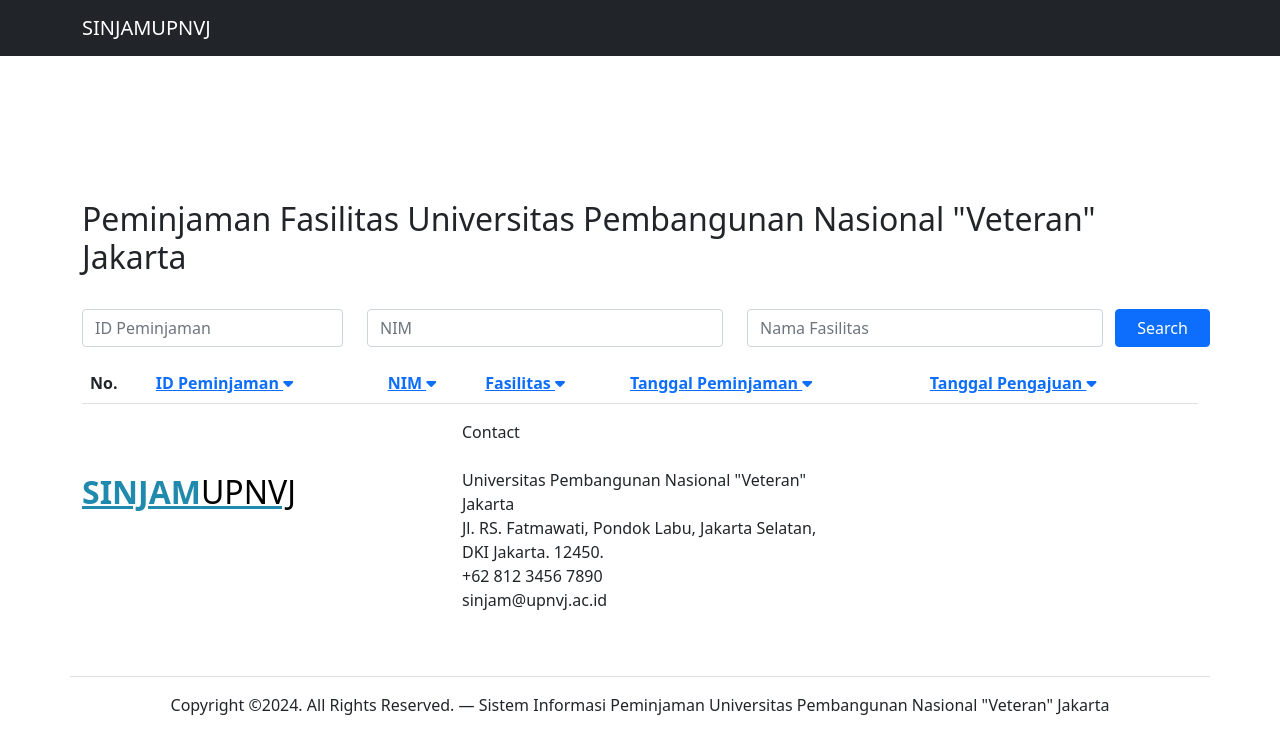
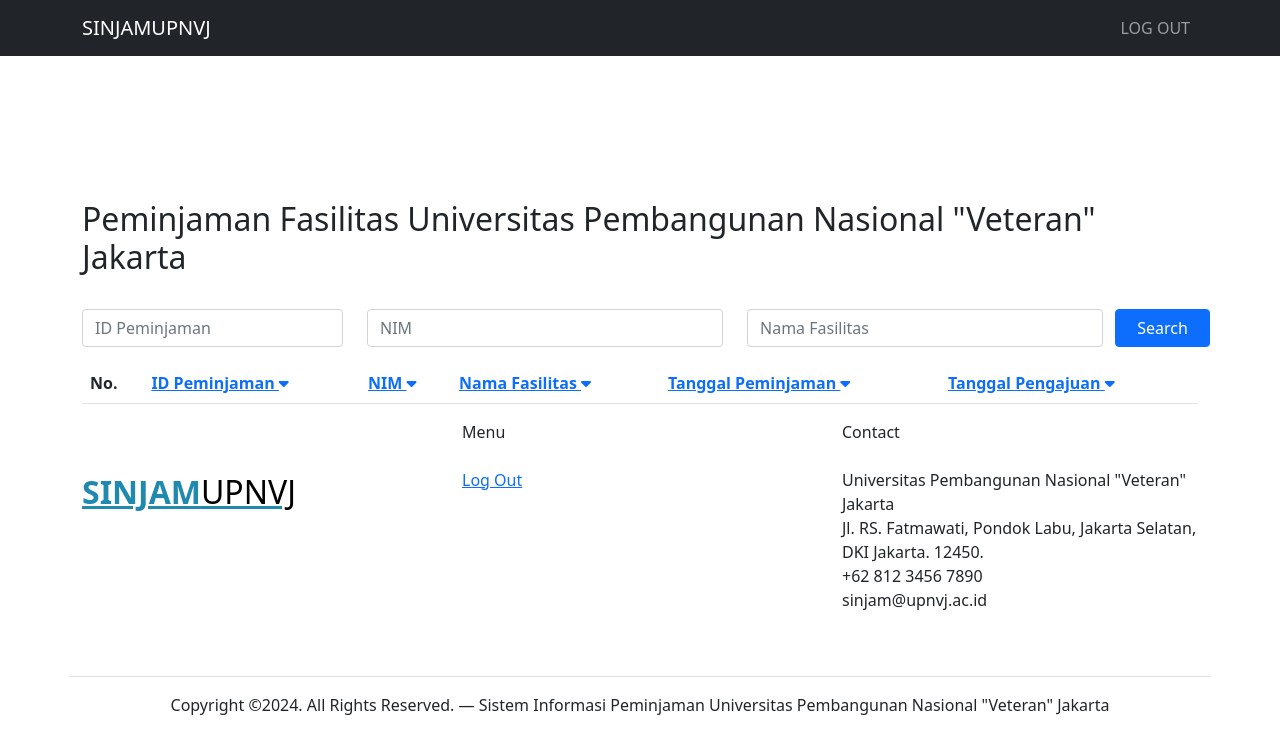
Before and after one commit to dianingtass/TBWebP_SINJAM, a PHP site: page /managePeminjaman.php in a window 1280 px wide. Shown: the top 754 px of the page. Run offline with PHP 8.4, Linux system fonts and the light colour scheme; data comes from the database, SQL or seed files in the repository; data that the repository does not hold is empty.

Commit message:
Update terakhir managePeminjaman.php

```diff
--- a/managePeminjaman.php
+++ b/managePeminjaman.php
@@ -20,6 +20,11 @@
 <nav class="custom-navbar navbar navbar navbar-expand-md navbar-dark bg-dark" arial-label="Furni navigation bar">
     <div class="container">
       <a class="navbar-brand" href="managePeminjaman.php">SINJAM<span>UPNVJ</span></a>
+      <div class="collapse navbar-collapse" id="navbarsFurni">
+					<ul class="custom-navbar-nav navbar-nav ms-auto mb-2 mb-md-0">
+						<li><a class="nav-link" href="index.php">LOG OUT</a></li>
+					</ul>
+				</div>
     </div>
 </nav>
 <br><br><br>
@@ -90,31 +95,31 @@
     <tr>
       <th>No.</th>
       <th>
-        <a href="?sort=id_pinjam&order=<?php echo ($sort_column == 'id_pinjam' && $sort_order == 'asc') ? 'desc' : 'asc'; ?>&search_id=<?php echo $search_id; ?>&search_nim=<?php echo $search_nim; ?>&search_fasilitas=<?php echo $search_fasilitas; ?>">
+        <a href="?sort=id_pinjam&order=<?php echo ($sort_column == 'id_pinjam' && $sort_order == 'asc') ? 'desc' : 'asc'; ?>&search_id=<?php echo $search_id; ?>&search_nim=<?php echo $search_nim; ?>&search_id_fasilitas=<?php echo $search_id_fasilitas; ?>">
           ID Peminjaman
           <i class="fas fa-caret-<?php echo ($sort_column == 'id_pinjam' && $sort_order == 'asc') ? 'up' : 'down'; ?>"></i>
         </a>
       </th>
       <th>
-        <a href="?sort=nim&order=<?php echo ($sort_column == 'nim' && $sort_order == 'asc') ? 'desc' : 'asc'; ?>&search_id=<?php echo $search_id; ?>&search_nim=<?php echo $search_nim; ?>&search_fasilitas=<?php echo $search_fasilitas; ?>">
+        <a href="?sort=nim&order=<?php echo ($sort_column == 'nim' && $sort_order == 'asc') ? 'desc' : 'asc'; ?>&search_id=<?php echo $search_id; ?>&search_nim=<?php echo $search_nim; ?>&search_id_fasilitas=<?php echo $search_id_fasilitas; ?>">
           NIM
           <i class="fas fa-caret-<?php echo ($sort_column == 'nim' && $sort_order == 'asc') ? 'up' : 'down'; ?>"></i>
         </a>
       </th>
       <th>
-        <a href="?sort=fasilitas&order=<?php echo ($sort_column == 'fasilitas' && $sort_order == 'asc') ? 'desc' : 'asc'; ?>&search_id=<?php echo $search_id; ?>&search_nim=<?php echo $search_nim; ?>&search_fasilitas=<?php echo $search_fasilitas; ?>">
-          Fasilitas
-          <i class="fas fa-caret-<?php echo ($sort_column == 'fasilitas' && $sort_order == 'asc') ? 'up' : 'down'; ?>"></i>
+        <a href="?sort=id_fasilitas&order=<?php echo ($sort_column == 'id_fasilitas' && $sort_order == 'asc') ? 'desc' : 'asc'; ?>&search_id=<?php echo $search_id; ?>&search_nim=<?php echo $search_nim; ?>&search_id_fasilitas=<?php echo $search_id_fasilitas; ?>">
+          Nama Fasilitas
+          <i class="fas fa-caret-<?php echo ($sort_column == 'id_fasilitas' && $sort_order == 'asc') ? 'up' : 'down'; ?>"></i>
         </a>
       </th>
       <th>
-        <a href="?sort=tgl_pinjam&order=<?php echo ($sort_column == 'tgl_pinjam' && $sort_order == 'asc') ? 'desc' : 'asc'; ?>&search_id=<?php echo $search_id; ?>&search_nim=<?php echo $search_nim; ?>&search_fasilitas=<?php echo $search_fasilitas; ?>">
+        <a href="?sort=tgl_pinjam&order=<?php echo ($sort_column == 'tgl_pinjam' && $sort_order == 'asc') ? 'desc' : 'asc'; ?>&search_id=<?php echo $search_id; ?>&search_nim=<?php echo $search_nim; ?>&search_id_fasilitas=<?php echo $search_id_fasilitas; ?>">
           Tanggal Peminjaman
           <i class="fas fa-caret-<?php echo ($sort_column == 'tgl_pinjam' && $sort_order == 'asc') ? 'up' : 'down'; ?>"></i>
         </a>
       </th>
       <th>
-        <a href="?sort=tgl_pengajuan&order=<?php echo ($sort_column == 'tgl_pengajuan' && $sort_order == 'asc') ? 'desc' : 'asc'; ?>&search_id=<?php echo $search_id; ?>&search_nim=<?php echo $search_nim; ?>&search_fasilitas=<?php echo $search_fasilitas; ?>">
+        <a href="?sort=tgl_pengajuan&order=<?php echo ($sort_column == 'tgl_pengajuan' && $sort_order == 'asc') ? 'desc' : 'asc'; ?>&search_id=<?php echo $search_id; ?>&search_nim=<?php echo $search_nim; ?>&search_id_fasilitas=<?php echo $search_id_fasilitas; ?>">
           Tanggal Pengajuan
           <i class="fas fa-caret-<?php echo ($sort_column == 'tgl_pengajuan' && $sort_order == 'asc') ? 'up' : 'down'; ?>"></i>
         </a>
@@ -168,6 +173,10 @@
         <a href="managePeminjaman.php" style="font-weight: 650; font-size: 32px; color:#208aae">SINJAM<span style="font-weight:100; color: black;">UPNVJ</span></a>
       </div>
       <div class="col-4">
+        <div class="mb-4 footer-h1">Menu</div>
+        <p class="mb-2"><a href="index.php">Log Out</a></p>
+      </div>
+      <div class="col-4">
         <div class="ml-9">
           <div class="mb-4 footer-h1">Contact</div>
           <ul class="list-unstyled">
```
